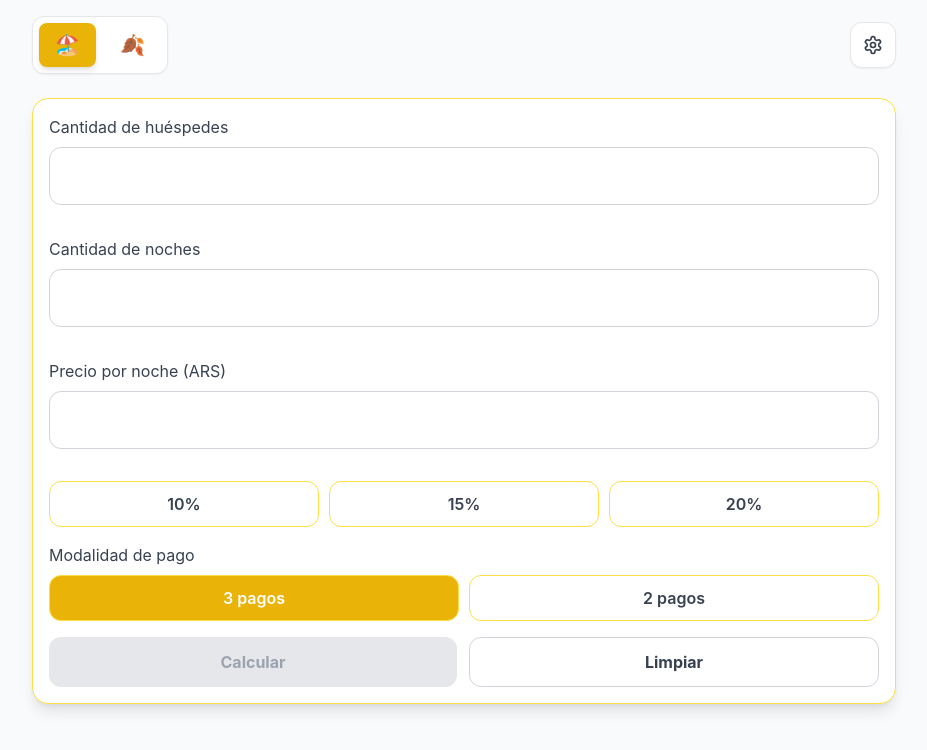
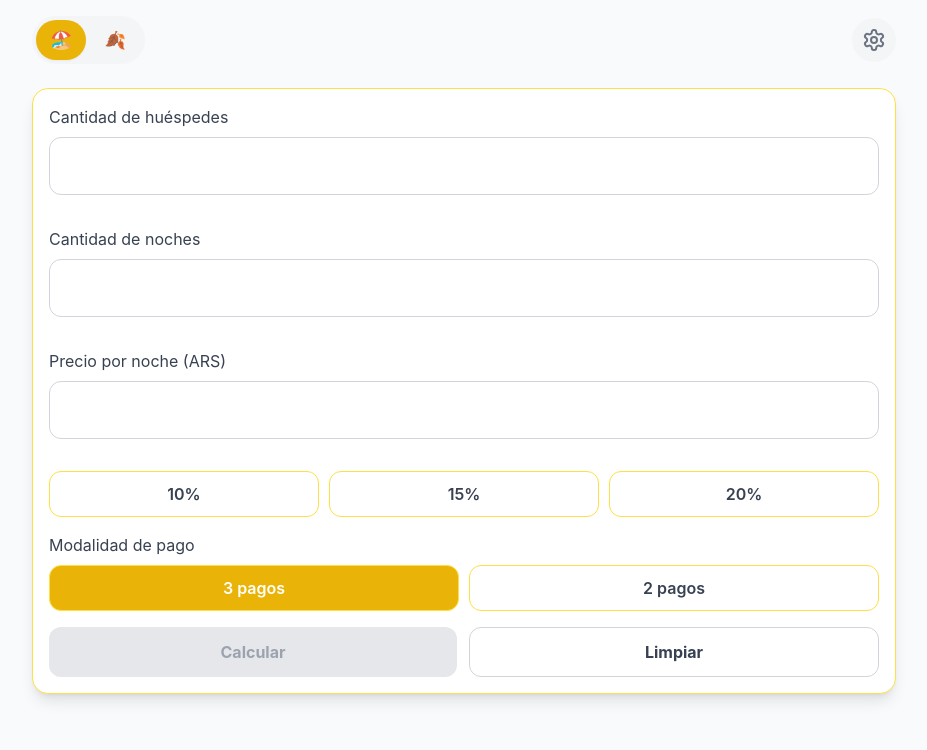
Before and after one commit to mibaus/presupuestador-web, a React (Vite) app: page / in a window 1280 px wide. Shown: the top 750 px of the page, without its empty margins (176-1103 px from the left). Built offline with nearby package versions, Linux system fonts and the light colour scheme.

Commit message:
Rediseñar switch de estaciones con diseño moderno y agregar funcionalidad de swipe

```diff
--- a/src/App.jsx
+++ b/src/App.jsx
@@ -116,6 +116,8 @@ function App() {
   const [screen, setScreen] = useState('main');
   const [showMenu, setShowMenu] = useState(false);
   const [overrides, setOverrides] = useState({ summer: null, autumn: null });
+  const [touchStart, setTouchStart] = useState(null);
+  const [touchEnd, setTouchEnd] = useState(null);
 
   const seasonalColors = {
     summer: {
@@ -372,6 +374,32 @@ function App() {
   const seasonEmoji = season === 'summer' ? '🏖️' : '🍂';
   const colors = seasonalColors[season];
 
+  const minSwipeDistance = 50;
+
+  const onTouchStart = (e) => {
+    setTouchEnd(null);
+    setTouchStart(e.targetTouches[0].clientX);
+  };
+
+  const onTouchMove = (e) => {
+    setTouchEnd(e.targetTouches[0].clientX);
+  };
+
+  const onTouchEnd = () => {
+    if (!touchStart || !touchEnd) return;
+
+    const distance = touchStart - touchEnd;
+    const isLeftSwipe = distance > minSwipeDistance;
+    const isRightSwipe = distance < -minSwipeDistance;
+
+    if (isLeftSwipe) {
+      setSeason(season === 'summer' ? 'autumn' : 'summer');
+    }
+    if (isRightSwipe) {
+      setSeason(season === 'autumn' ? 'summer' : 'autumn');
+    }
+  };
+
   return (
     <ErrorBoundary>
     <div className={`min-h-screen ${isDarkMode ? 'bg-slate-900' : 'bg-gray-50'} transition-colors duration-200`}>
@@ -422,29 +450,34 @@ function App() {
         )}
 
         <div className="flex justify-between items-center mb-6">
-          <div className={`flex gap-2 ${isDarkMode ? 'bg-slate-800' : 'bg-white'} p-1.5 rounded-xl shadow-sm border ${isDarkMode ? 'border-slate-700' : 'border-gray-200'}`}>
+          <div className={`inline-flex gap-1 ${isDarkMode ? 'bg-slate-800/50' : 'bg-gray-100/80'} p-1 rounded-full backdrop-blur-sm`}>
             <button
               onClick={() => setSeason('summer')}
-              className={`px-4 py-2 rounded-lg transition-all ${season === 'summer' ? `${colors.primary} text-white shadow-md` : `${isDarkMode ? 'hover:bg-slate-700 text-gray-400' : 'hover:bg-gray-100 text-gray-600'}`}`}
+              className={`px-3.5 py-1.5 rounded-full transition-all duration-200 ${season === 'summer' ? `${colors.primary} text-white shadow-sm scale-100` : `${isDarkMode ? 'text-gray-500 hover:text-gray-300' : 'text-gray-400 hover:text-gray-600'} scale-95 hover:scale-100`}`}
             >
-              <span className="text-xl">🏖️</span>
+              <span className="text-lg">🏖️</span>
             </button>
             <button
               onClick={() => setSeason('autumn')}
-              className={`px-4 py-2 rounded-lg transition-all ${season === 'autumn' ? `${seasonalColors.autumn.primary} text-white shadow-md` : `${isDarkMode ? 'hover:bg-slate-700 text-gray-400' : 'hover:bg-gray-100 text-gray-600'}`}`}
+              className={`px-3.5 py-1.5 rounded-full transition-all duration-200 ${season === 'autumn' ? `${seasonalColors.autumn.primary} text-white shadow-sm scale-100` : `${isDarkMode ? 'text-gray-500 hover:text-gray-300' : 'text-gray-400 hover:text-gray-600'} scale-95 hover:scale-100`}`}
             >
-              <span className="text-xl">🍂</span>
+              <span className="text-lg">🍂</span>
             </button>
           </div>
           <button
             onClick={() => setShowMenu(true)}
-            className={`p-3 rounded-xl ${isDarkMode ? 'bg-slate-800 hover:bg-slate-700 border-slate-700' : 'bg-white hover:bg-gray-50 border-gray-200'} border shadow-sm transition-colors`}
+            className={`p-2.5 rounded-full ${isDarkMode ? 'bg-slate-800/50 hover:bg-slate-700/50' : 'bg-gray-100/80 hover:bg-gray-200/80'} backdrop-blur-sm transition-all duration-200`}
           >
-            <Settings className={`w-5 h-5 ${isDarkMode ? 'text-gray-300' : 'text-gray-700'}`} />
+            <Settings className={`w-4.5 h-4.5 ${isDarkMode ? 'text-gray-400' : 'text-gray-500'}`} />
           </button>
         </div>
 
         {screen === 'main' ? (
+          <div
+            onTouchStart={onTouchStart}
+            onTouchMove={onTouchMove}
+            onTouchEnd={onTouchEnd}
+          >
           <MainScreen
             isDarkMode={isDarkMode}
             season={season}
@@ -476,6 +509,7 @@ function App() {
             getSummaryText={getSummaryText}
             setFeedbackMessage={setFeedbackMessage}
           />
+          </div>
         ) : (
           <AdminScreen
             isDarkMode={isDarkMode}
```
